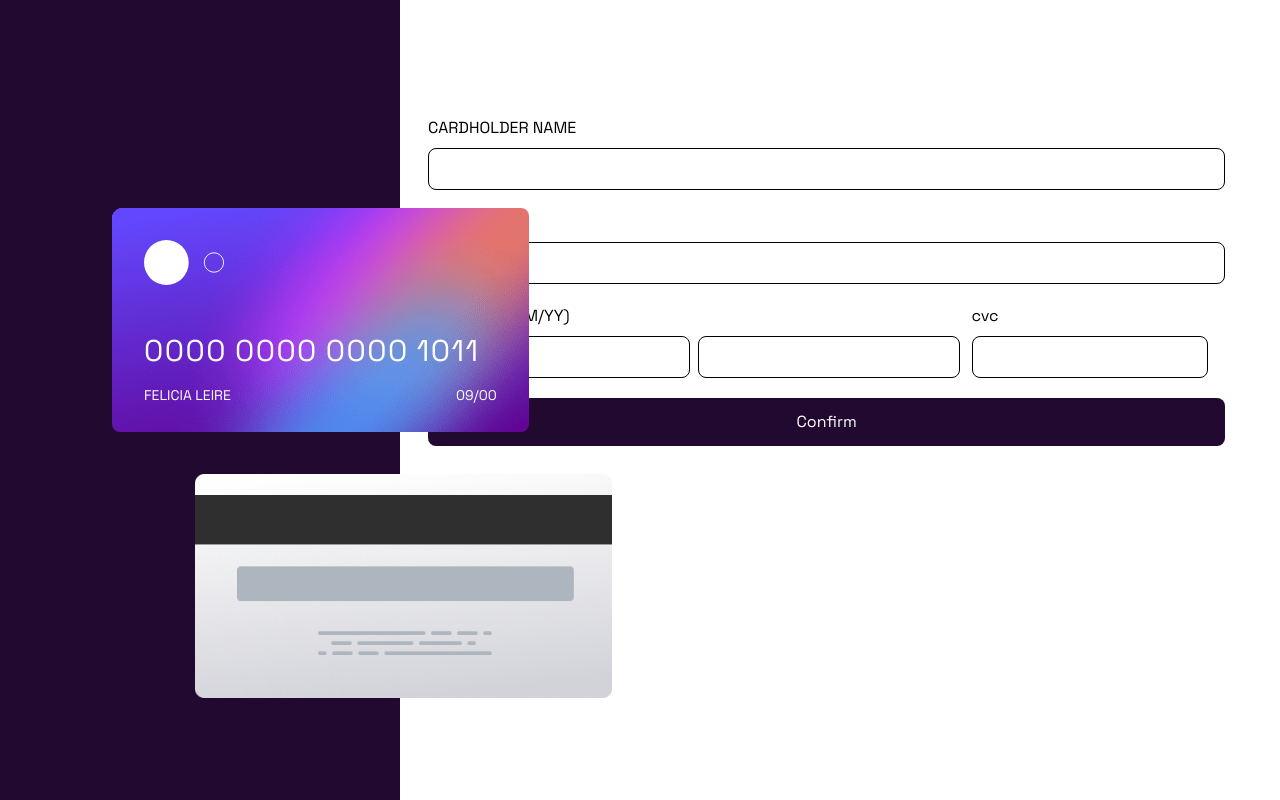
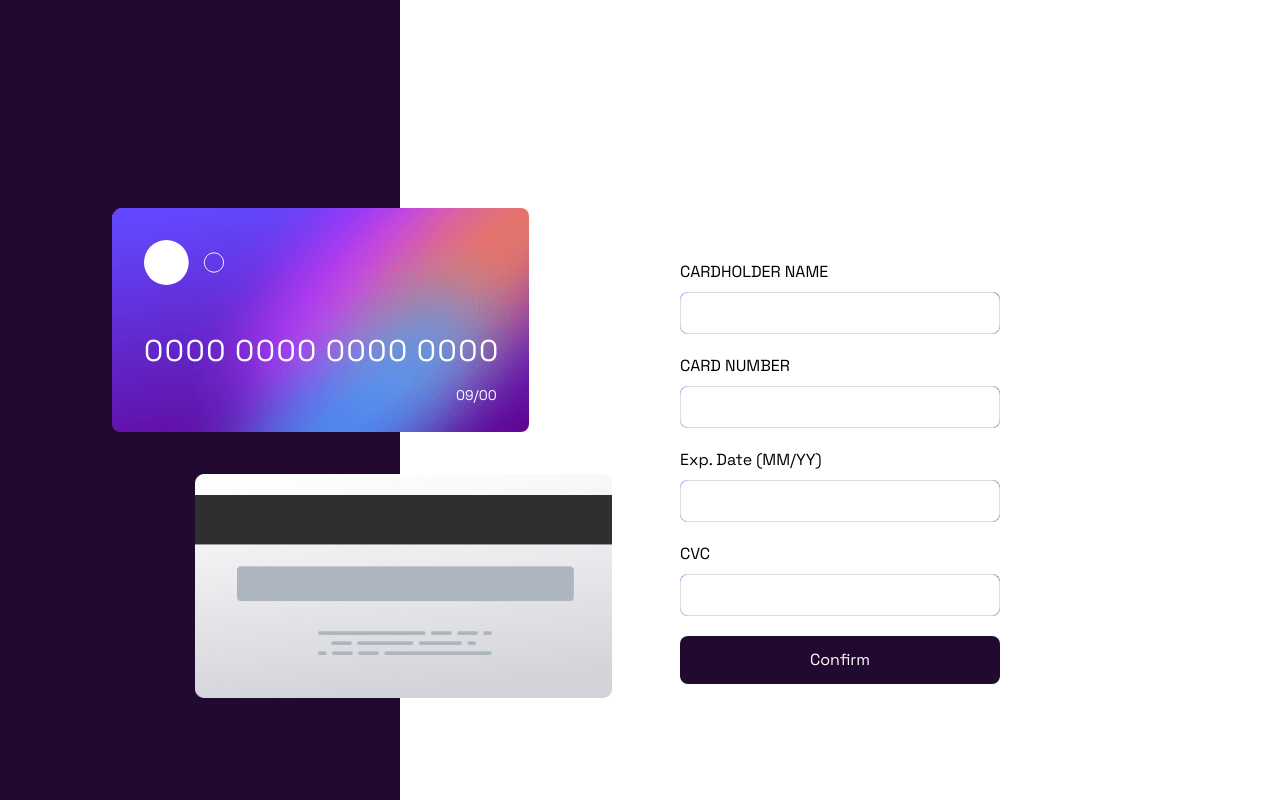
Before and after one commit to Mirtineh/interactive-component, a React (Vite) app: page / in a window 1280 px wide. Built offline with nearby package versions, Linux system fonts and the light colour scheme.

Commit message:
added completed registration

```diff
--- a/package.json
+++ b/package.json
@@ -9,6 +9,7 @@
     "preview": "vite preview"
   },
   "dependencies": {
+    "joi-browser": "^13.4.0",
     "react": "^18.2.0",
     "react-dom": "^18.2.0"
   },
--- a/src/App.jsx
+++ b/src/App.jsx
@@ -1,135 +1,33 @@
-import { Fragment } from "react";
+import CardForm from "./components/cardForm";
 import Card from "./components/card";
-import cardBack from "./assets/images/bg-card-back.png";
+import { useState } from "react";
+import RegComplete from "./components/regComplete";
 function App() {
+  const [name, setName] = useState("");
+  const [cardNumber, setCardNumber] = useState([
+    "0000",
+    "0000",
+    "0000",
+    "0000",
+  ]);
+  const [isRegComplete, setRegComplete] = useState(false);
   return (
-    <Fragment>
-      <div className="flex flex-col sm:flex-row sm:h-screen">
-        <div className=" sm:w-[400px] bg-very-dark-violet w-full h-[250px] sm:h-auto pt-10 sm:pt-52 sm:pl-28">
-          <div className="relative w-80 sm:w-[500px] h-[250px] sm:h-[490px] mx-auto ">
-            <img
-              src={cardBack}
-              alt=""
-              className="absolute right-0 sm:bottom-0 w-10/12 sm:w-10/12 h-[159px] sm:h-56"
-            />
-            <div className="absolute left-0 bottom-0 sm:top-0 h-[159px] sm:h-56 w-10/12 sm:w-10/12">
-              <Card />
-            </div>
-          </div>
-        </div>
-        <div className="px-7 mt-24 sm:basis-4/6">
-          <div className="my-5">
-            <label for="name">CARDHOLDER NAME</label>
-            <input
-              type="text"
-              id="name"
-              className="w-full mt-2 border rounded-lg p-2"
-            />
-          </div>
-
-          <div className="my-5">
-            <label for="number">Card Number</label>
-            <input
-              type="text"
-              id="number"
-              className="w-full mt-2 border rounded-lg p-2"
-            />
-          </div>
-          <div className="my-5 flex space-x-3">
-            <div className="basis-2/3">
-              <label for="date">Exp. Date (MM/YY)</label>
-              <div className="flex space-x-2">
-                <input
-                  type="text"
-                  id="date"
-                  className="w-full mt-2 border rounded-lg p-2"
-                />
-                <input
-                  type="text"
-                  id="date"
-                  className="w-full mt-2 border rounded-lg p-2"
-                />
-              </div>
-            </div>
-            <div>
-              <label for="date">cvc</label>
-              <input
-                type="text"
-                id="date"
-                className="w-full mt-2 border rounded-lg p-2"
-              />
-            </div>
-          </div>
-          <button className="bg-very-dark-violet w-full text-white py-3 rounded-lg">
-            Confirm
-          </button>
-        </div>
-      </div>
-
-      {/* <div className="flex flex-col sm:flex-row sm:h-screen">
-        <div className="relative sm:basis-2/5">
-          <div className="h-60 sm:h-full w-full bg-very-dark-violet">
-            <img
-              src={cardBack}
-              alt=""
-              className="absolute left-20 sm:left-80 top-9 sm:top-[310px] sm:top h-[155px] w-[285px]"
-            />
-            <div className="absolute left-5 sm:left-60 top-[124px]">
-              <Card />
-            </div>
-          </div>
-        </div>
-        <div>
-          <div className="px-7 mt-24">
-            <div className="my-5">
-              <label for="name">CARDHOLDER NAME</label>
-              <input
-                type="text"
-                id="name"
-                className="w-full mt-2 border rounded-lg p-2"
-              />
-            </div>
-
-            <div className="my-5">
-              <label for="number">Card Number</label>
-              <input
-                type="text"
-                id="number"
-                className="w-full mt-2 border rounded-lg p-2"
-              />
-            </div>
-            <div className="my-5 flex space-x-3">
-              <div className="basis-2/3">
-                <label for="date">Exp. Date (MM/YY)</label>
-                <div className="flex space-x-2">
-                  <input
-                    type="text"
-                    id="date"
-                    className="w-full mt-2 border rounded-lg p-2"
-                  />
-                  <input
-                    type="text"
-                    id="date"
-                    className="w-full mt-2 border rounded-lg p-2"
-                  />
-                </div>
-              </div>
-              <div>
-                <label for="date">cvc</label>
-                <input
-                  type="text"
-                  id="date"
-                  className="w-full mt-2 border rounded-lg p-2"
-                />
-              </div>
-            </div>
-            <button className="bg-very-dark-violet w-full text-white py-3 rounded-lg">
-              Confirm
-            </button>
-          </div>
-        </div>
-      </div> */}
-    </Fragment>
+    <div className="flex flex-col sm:flex-row sm:h-screen">
+      <Card name={name} cardNumber={cardNumber} />
+      {!isRegComplete ? (
+        <CardForm
+          onNameChange={(name) => {
+            setName(name);
+          }}
+          onNumberChange={(cardNumber) => {
+            setCardNumber(cardNumber);
+          }}
+          onSubmit={() => setRegComplete(true)}
+        />
+      ) : (
+        <RegComplete />
+      )}
+    </div>
   );
 }
 
--- a/src/components/card.jsx
+++ b/src/components/card.jsx
@@ -1,21 +1,17 @@
-import cardSvg from "../assets/images/card-logo.svg";
-import background from "../assets/images/bg-card-front.png";
-const Card = () => {
+import CardFront from "./cardFront";
+import cardBack from "../assets/images/bg-card-back.png";
+const Card = ({ ...rest }) => {
   return (
-    <div
-      className="px-5 sm:px-8 py-5 sm:py-8 text-white rounded-lg w-full h-full"
-      style={{ backgroundImage: `url(${background})` }}
-    >
-      <img src={cardSvg} alt="" className="w-14 sm:w-20" />
-      <div className="flex mt-8 sm:mt-12 mb-3 sm:mb-4 space-x-1 sm:space-x-2 text-xl sm:text-3xl tracking-wider">
-        <p>0000</p>
-        <p>0000</p>
-        <p>0000</p>
-        <p>1011</p>
-      </div>
-      <div className="flex justify-between text-xs sm:text-sm">
-        <p>FELICIA LEIRE</p>
-        <p>09/00</p>
+    <div className=" sm:w-[400px] bg-very-dark-violet w-full h-[250px] sm:h-auto pt-10 sm:pt-52 sm:pl-28">
+      <div className="relative w-80 sm:w-[500px] h-[250px] sm:h-[490px] mx-auto ">
+        <img
+          src={cardBack}
+          alt=""
+          className="absolute right-0 sm:bottom-0 w-10/12 sm:w-10/12 h-[159px] sm:h-56"
+        />
+        <div className="absolute left-0 bottom-0 sm:top-0 h-[159px] sm:h-56 w-10/12 sm:w-10/12">
+          <CardFront {...rest} />
+        </div>
       </div>
     </div>
   );
--- /dev/null
+++ b/src/components/cardForm.jsx
@@ -0,0 +1,43 @@
+import Form from "./common/form";
+import Joi from "joi-browser";
+class CardForm extends Form {
+  state = {
+    data: {
+      name: "",
+      cardNumber: "",
+      expiryDate: "",
+      cvc: "",
+    },
+    errors: {},
+  };
+  schema = {
+    name: Joi.string().required().label("CARDHOLDER NAME"),
+    cardNumber: Joi.number().required().label("CARD NUMBER"),
+    expiryDate: Joi.number().required().label("Exp. Date (MM/YY)"),
+    cvc: Joi.number().required().label("CVC"),
+  };
+  doSubmit = () => {
+    this.props.onSubmit();
+  };
+  handleNameChange = () => {
+    this.props.onNameChange(this.state.data.name);
+  };
+  handleNumberChange = () => {
+    this.props.onNumberChange(this.state.data.cardNumber.split(/\s+/));
+  };
+  render() {
+    return (
+      <div className="mt-24 sm:mt-60 w-80 mx-auto">
+        <form onSubmit={this.handleSubmit}>
+          {this.renderInput("name", "CARDHOLDER NAME")}
+          {this.renderInput("cardNumber", "CARD NUMBER")}
+          {this.renderInput("expiryDate", "Exp. Date (MM/YY)")}
+          {this.renderInput("cvc", "CVC")}
+          {this.renderButton("Confirm")}
+        </form>
+      </div>
+    );
+  }
+}
+
+export default CardForm;
--- /dev/null
+++ b/src/components/cardFront.jsx
@@ -0,0 +1,23 @@
+import cardSvg from "../assets/images/card-logo.svg";
+import background from "../assets/images/bg-card-front.png";
+const CardFront = ({ name, cardNumber }) => {
+  return (
+    <div
+      className="px-5 sm:px-8 py-5 sm:py-8 text-white rounded-lg w-full h-full"
+      style={{ backgroundImage: `url(${background})` }}
+    >
+      <img src={cardSvg} alt="" className="w-14 sm:w-20" />
+      <div className="flex mt-8 sm:mt-12 mb-3 sm:mb-4 space-x-1 sm:space-x-2 text-xl sm:text-3xl tracking-wider">
+        {cardNumber.map((number) => (
+          <p>{number}</p>
+        ))}
+      </div>
+      <div className="flex justify-between text-xs sm:text-sm">
+        <p>{name.toUpperCase()}</p>
+        <p>09/00</p>
+      </div>
+    </div>
+  );
+};
+
+export default CardFront;
--- /dev/null
+++ b/src/components/common/form.jsx
@@ -0,0 +1,68 @@
+import React, { Component } from "react";
+import Joi from "joi-browser";
+import Input from "./input";
+class Form extends Component {
+  state = {
+    data: {},
+    errors: {},
+  };
+  validate = () => {
+    const options = { abortEarly: false };
+    const { error } = Joi.validate(this.state.data, this.schema, options);
+    if (!error) return null;
+
+    const errors = {};
+    for (let item of error.details) errors[item.path[0]] = item.message;
+    return errors;
+  };
+  validateProperty = ({ name, value }) => {
+    const obj = { [name]: value };
+    const schema = { [name]: this.schema[name] };
+    const { error } = Joi.validate(obj, schema);
+    return error ? error.details[0].message : null;
+  };
+  handleSubmit = (e) => {
+    e.preventDefault();
+    const errors = this.validate();
+    this.setState({ errors: errors || {} });
+    if (errors) return;
+    this.doSubmit();
+  };
+  handleChange = ({ currentTarget: input }) => {
+    const errors = { ...this.state.errors };
+    const errorMessage = this.validateProperty(input);
+    if (errorMessage) errors[input.name] = errorMessage;
+    else delete errors[input.name];
+
+    const data = { ...this.state.data };
+    data[input.name] = input.value;
+    if (input.name === "name") {
+      this.setState({ data, errors }, this.handleNameChange);
+    } else if (input.name === "cardNumber") {
+      this.setState({ data, errors }, this.handleNumberChange);
+    } else {
+      this.setState({ data, errors });
+    }
+  };
+  renderInput(name, label) {
+    const { data, errors } = this.state;
+    return (
+      <Input
+        name={name}
+        value={data[name]}
+        label={label}
+        onChange={this.handleChange}
+        error={errors[name]}
+      />
+    );
+  }
+  renderButton(label) {
+    return (
+      <button className="bg-very-dark-violet w-full text-white py-3 rounded-lg">
+        {label}
+      </button>
+    );
+  }
+}
+
+export default Form;
--- /dev/null
+++ b/src/components/common/input.jsx
@@ -0,0 +1,26 @@
+const Input = ({ name, label, error, ...rest }) => {
+  return (
+    <div className="my-5">
+      <label htmlFor={name}>{label}</label>
+      <div className="flex mt-2 w-full items-center justify-center">
+        <div className="cursor-pointer w-full rounded-lg bg-gradient-to-r from-gradient-from to-gradient-to focus-within:p-[1px]">
+          <input
+            {...rest}
+            name={name}
+            id={name}
+            className={
+              "w-full  border rounded-lg focus:outline-0 p-2 cursor-pointer " +
+              (error
+                ? "border-red focus:border-light-grayish-violet"
+                : "border-light-grayish-violet")
+            }
+          />
+        </div>
+      </div>
+
+      {error && <div className="text-red">{error}</div>}
+    </div>
+  );
+};
+
+export default Input;
--- a/src/components/input.jsx
+++ /dev/null
@@ -1,5 +0,0 @@
-const Input = () => {
-    return (  );
-}
-
-export default Input;
--- /dev/null
+++ b/src/components/regComplete.jsx
@@ -0,0 +1,20 @@
+import completeSvg from "../assets/images/icon-complete.svg";
+const RegComplete = () => {
+  return (
+    <div className="flex flex-col  space-y-10 mt-24 sm:mt-60 w-80 mx-auto justify-center">
+      <img src={completeSvg} alt="" className="mx-auto" />
+      <div className="flex flex-col space-y-3">
+        <p className="text-center text-3xl tracking-wider">THANK YOU!</p>
+        <p className="text-center text-lg text-dark-grayish-violet">
+          We've added your card details
+        </p>
+      </div>
+
+      <button className="bg-very-dark-violet w-full text-white py-3 rounded-lg">
+        Continue
+      </button>
+    </div>
+  );
+};
+
+export default RegComplete;
```
Also changed, not shown: 1 other file (tests, documents, lock files or other folders).
